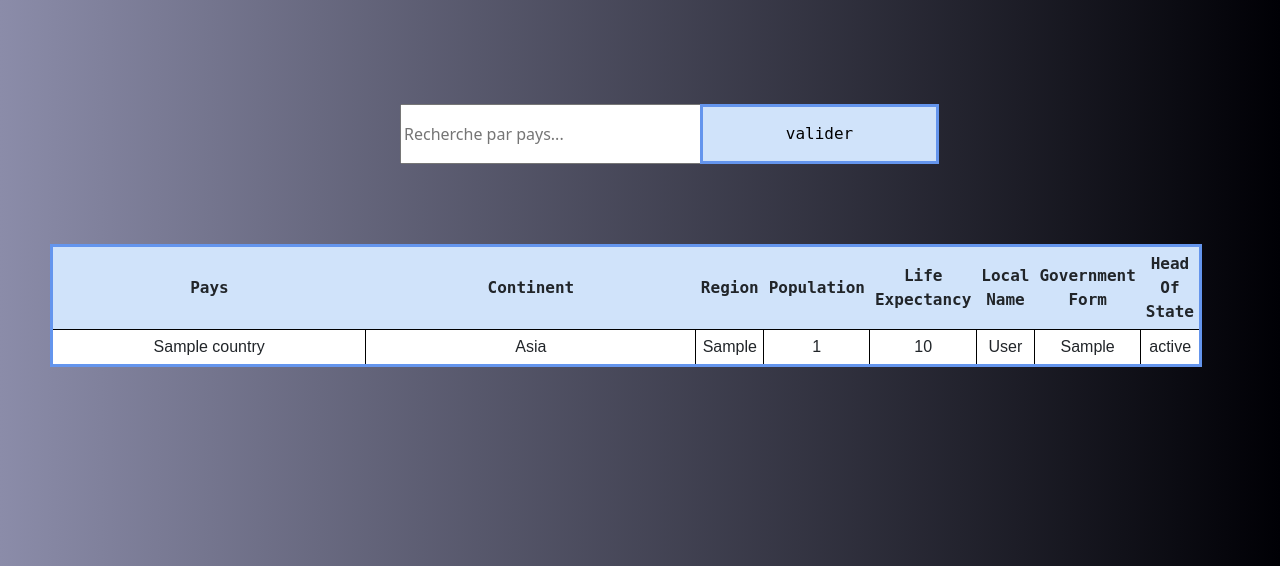
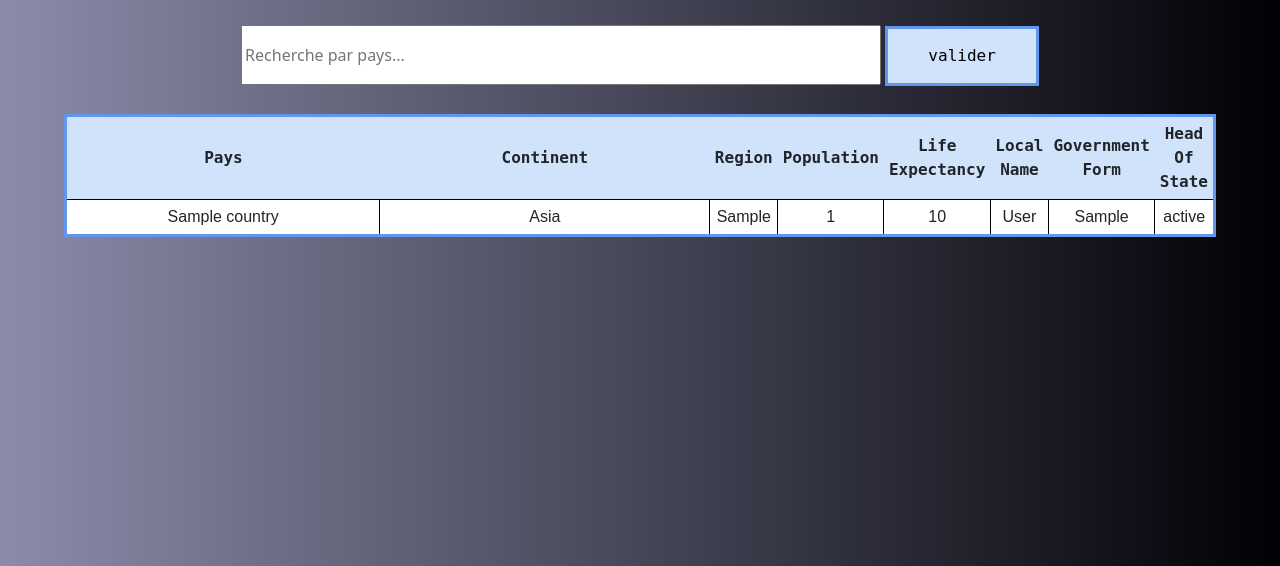
Before and after one commit to devamadushan/GEOWORLD, a PHP site: page /barrederecherche.php in a window 1280 px wide. Shown: the part 56-622 px from the top of the page. Run offline with PHP 8.4, Linux system fonts and the light colour scheme; tables that the repository leaves empty or names only in its code hold one stand-in row (values such as "Sample post").

Commit message:
CSS de la barre de recherche

```diff
--- a/style.css
+++ b/style.css
@@ -2,10 +2,13 @@
 table {
     border: medium solid #6495ed;
     border-collapse: collapse;
-
+     margin-top: auto;
+        margin-right: auto;
     width: 10%;
     text-align: center;
     }
+
+
 
 /* table de utilisateurs.php*/
     th {
@@ -44,29 +47,35 @@ table {
     .ta{
         border: medium solid #6495ed;
     border-collapse: collapse;
-        position:absolute; left:50px; top:300px;
+    margin-top: 3CH;
+    margin-left: auto;
+    margin-right: auto;
         text-align: center;
         width: 90%;
 
     /* submit et input de la barrederecherche.php */
     }
     .BDR {
-        position:absolute; left:400px; top:160px;
-
+        margin-top: auto;
+        margin-left: auto;
+        text-align: center;
     }
 
     /* input de barrederecherche.php*/
     .RECHERCHE {
-        width: 160%;
+        width: 50%;
         height: 60px;
         -webkit-transition: width 0.15s ease-in-out;
         transition: width 0.15s ease-in-out;
+        margin-top: 1ch;
+        margin-left: auto;
     }
 
     /* submit de barrederecherche.php*/
     .VALIDER {
-        position:absolute; left:300px; top:0px;
-        width: 100%;
+        margin-top: auto;
+        margin-left: auto;
+        width: 12%;
         height: 60px;
         -webkit-transition: width 0.15s ease-in-out;
         transition: width 0.15s ease-in-out;
```
